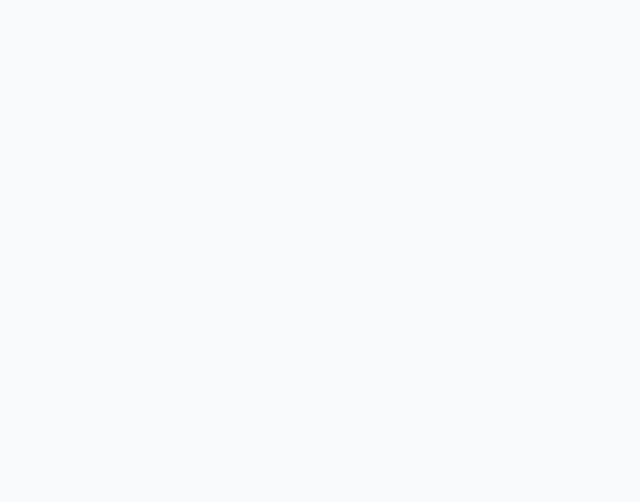
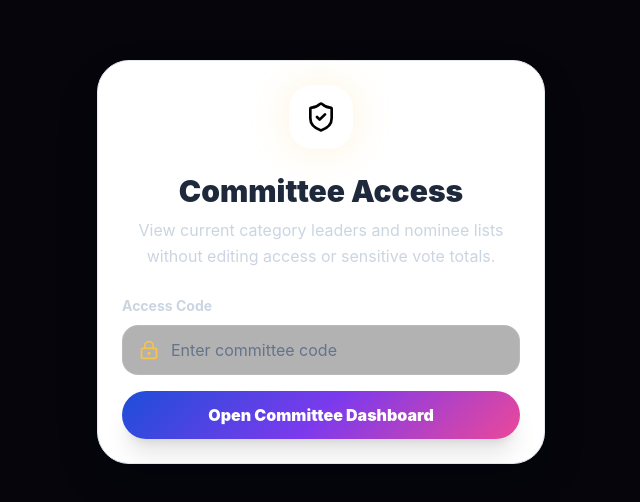
Before and after one commit to bmcuniverse-codes/pinnacleonceagain, a React (Vite) app in the folder frontend/: page /committee/login in a window 1280 px wide. Before the commit this address had no page. Shown: the part 138-640 px from the top of the page, without its empty margins (319-959 px from the left). Built offline with nearby package versions, Linux system fonts and the light colour scheme.

Commit message:
Add files via upload

```diff
--- a/frontend/src/App.jsx
+++ b/frontend/src/App.jsx
@@ -9,6 +9,8 @@ import Leaderboard from './pages/Leaderboard'
 import Success from './pages/Success'
 import AdminLogin from './pages/admin/AdminLogin'
 import AdminDashboard from './pages/admin/AdminDashboard'
+import CommitteeLogin from './pages/CommitteeLogin'
+import CommitteeDashboard from './pages/CommitteeDashboard'
 
 export default function App() {
   return <Routes>
@@ -23,5 +25,7 @@ export default function App() {
     </Route>
     <Route path="/admin/login" element={<AdminLogin />} />
     <Route path="/admin" element={<AdminDashboard />} />
+    <Route path="/committee/login" element={<CommitteeLogin />} />
+    <Route path="/committee/dashboard" element={<CommitteeDashboard />} />
   </Routes>
 }
```
